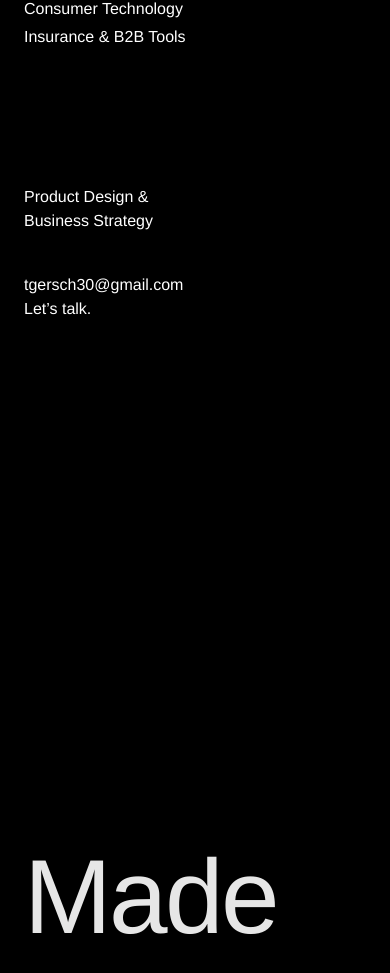
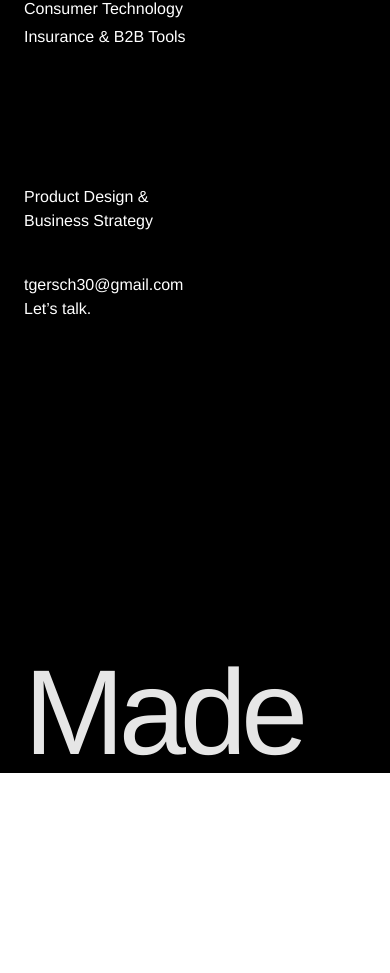
Before and after one commit to TaylorGersch/taylorgersch-portfolio, a Next.js app: page / in a window 390 px wide. Shown: the part 5056-6029 px from the top of the page. After the commit the page ends 5829 px from the top, so only its background shows below. Built offline with nearby package versions, Linux system fonts and the light colour scheme.

Commit message:
Footer shifts

```diff
--- a/src/components/Footer.tsx
+++ b/src/components/Footer.tsx
@@ -2,7 +2,7 @@ export default function Footer() {
   return (
     <footer
       id="contact"
-      className="flex min-h-screen flex-col bg-black text-white"
+      className="flex min-h-[calc(100vh-200px)] flex-col bg-black text-white"
     >
       <div className="flex flex-col gap-10 px-6 pt-14 sm:max-w-2xl sm:flex-row sm:justify-between sm:px-10">
         <div className="text-base leading-6 text-white">
@@ -21,9 +21,9 @@ export default function Footer() {
       </div>
       <div
         aria-hidden
-        className="flex flex-1 select-none items-end overflow-hidden px-6 pb-6 sm:px-10"
+        className="flex flex-1 select-none items-end overflow-hidden px-6 sm:px-10"
       >
-        <p className="text-[27vw] leading-none font-normal tracking-tight text-white/90 sm:text-[19.5vw]">
+        <p className="text-[31vw] leading-none font-light tracking-tighter text-white/90 sm:text-[22.5vw]">
           Made
         </p>
       </div>
```
